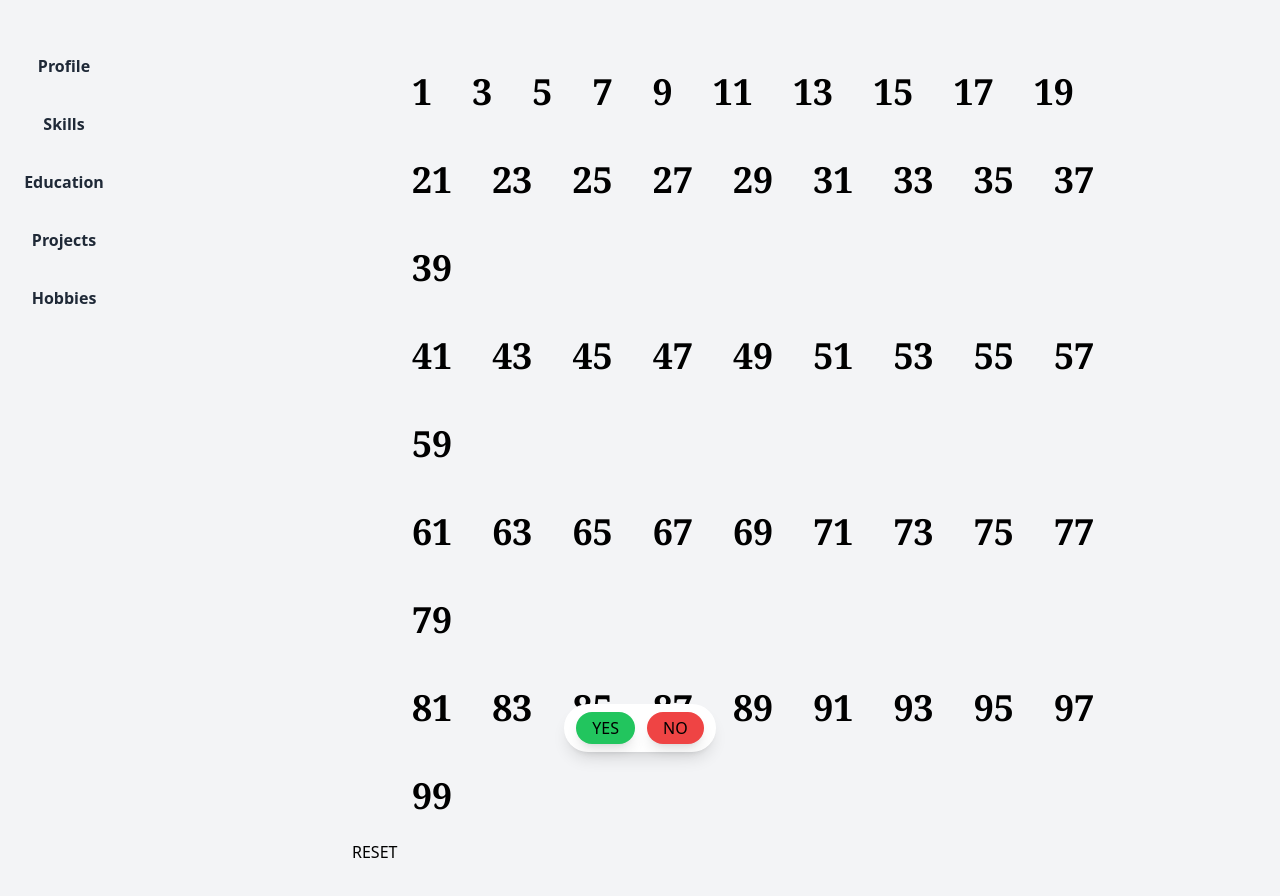
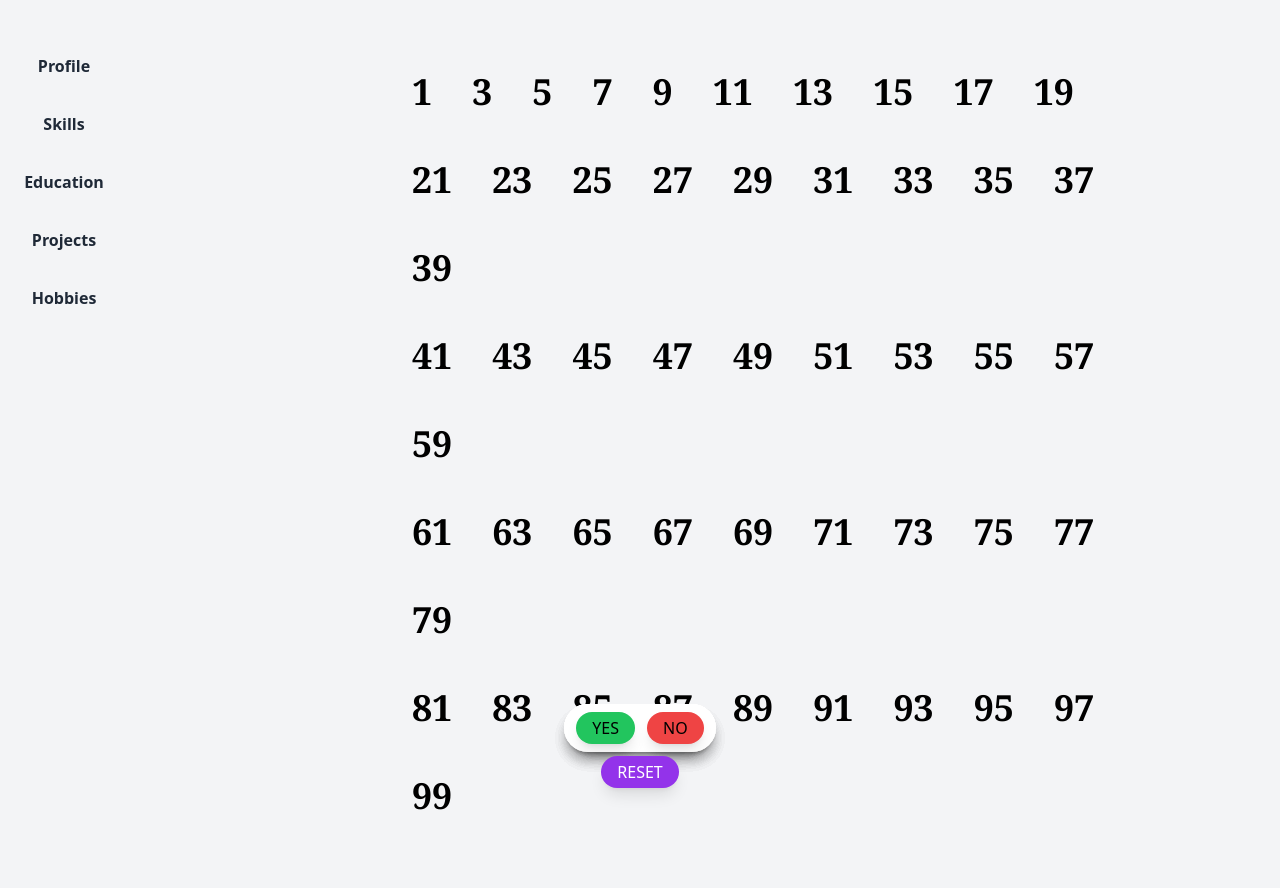
Before and after one commit to karunlal/karunlalResume, a React (Vite) app: page / in a window 1280 px wide. Both pictures are taken after a click on the item "Hobbies". Shown: the top 896 px of the page. Built offline with nearby package versions, Linux system fonts and the light colour scheme.

Commit message:
not finished today

```diff
--- a/src/puzzle/MathsPuzzle.jsx
+++ b/src/puzzle/MathsPuzzle.jsx
@@ -23,8 +23,8 @@ const MathsPuzzle = () => {
     sixtyforth,
   ])
   const [boxNum, setBoxNum] = useState(0)
-  const handleClick = () => {
-    console.log()
+  const handleClick = (buttonLabel, firstNum) => {
+    console.log(buttonLabel, firstNum)
     {
       if (boxNum < 6) setBoxNum(boxNum + 1)
     }
@@ -52,10 +52,22 @@ const MathsPuzzle = () => {
               {num}
             </button>
           ))}
+          <MathsButton
+            yesLabel="YES"
+            noLabel="NO"
+            onClick={(label) => handleClick(label, boxNum[0])}
+          />
         </div>
       ))}
-      <MathsButton yesLabel="YES" noLabel="NO" onClick={handleClick} />
-      <button onClick={handleReset}>RESET</button>
+
+      <div className="fixed flex flex-wrap justify-center bottom-3 inset-x-0 px-2">
+        <button
+          className="outline-noe px-4 py-1 rounded-full shadow-lg text-white bg-purple-600"
+          onClick={handleReset}
+        >
+          RESET
+        </button>
+      </div>
     </div>
   )
 }
```
